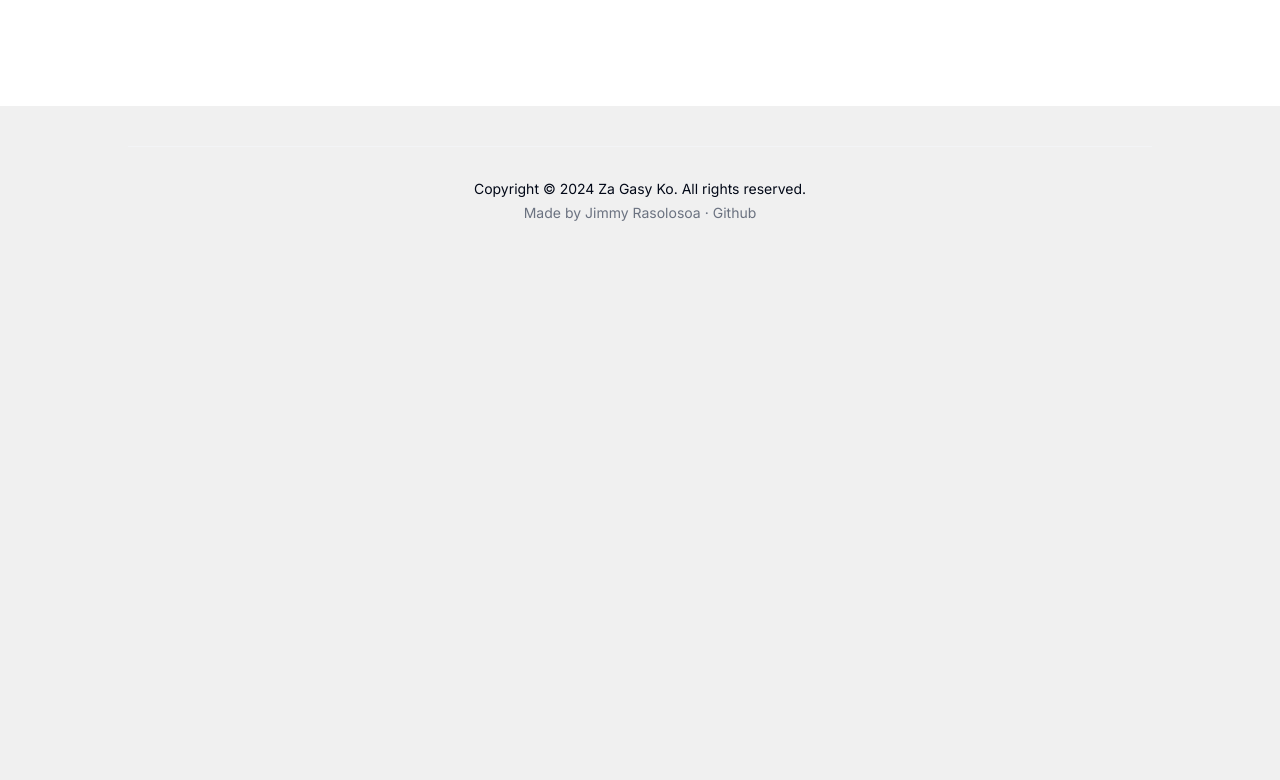
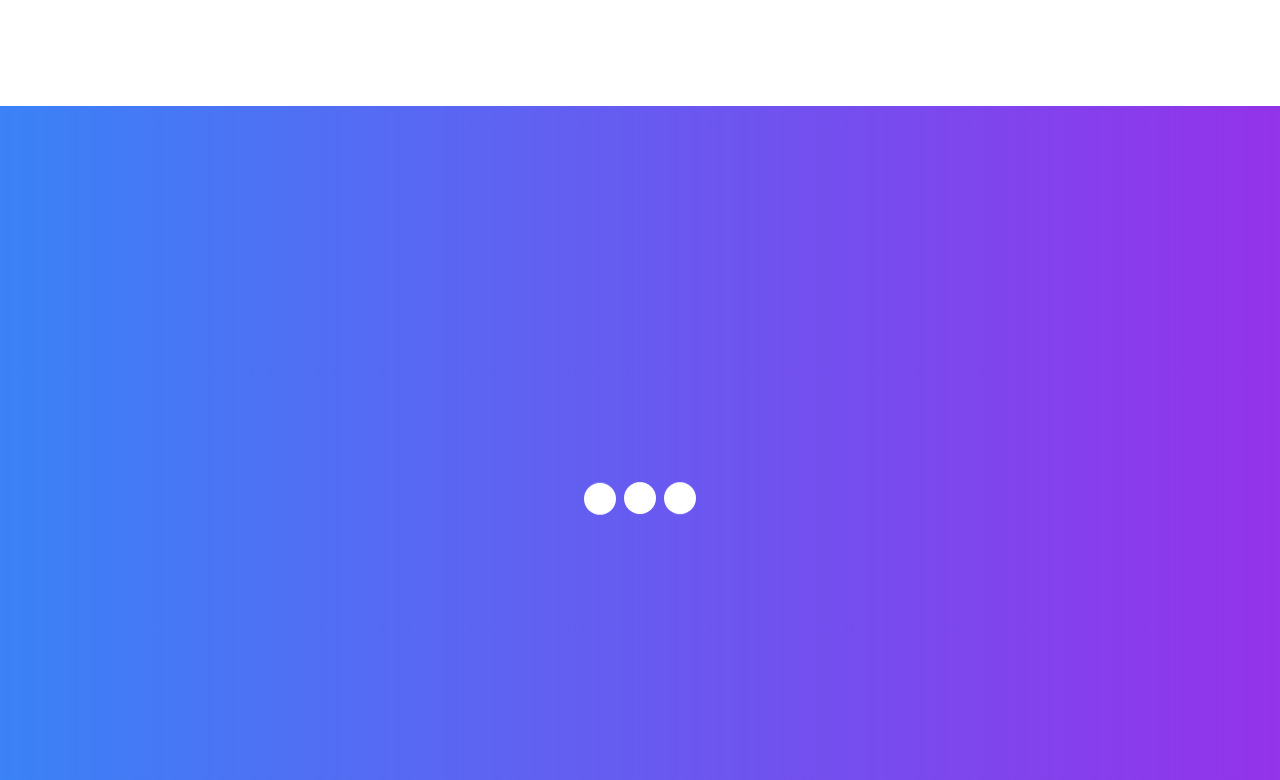
Before and after one commit to Lapocalypsie/blogzagasyko, a Next.js app: page / in a window 1280 px wide. Shown: the part 2420-3200 px from the top of the page. Before the commit the page ends 2703 px from the top, so only its background shows below. Built offline with nearby package versions, Linux system fonts and the light colour scheme.

Commit message:
feat: Add lazy loading for images in page.tsx and loading.tsx components

```diff
--- a/app/(Navigation)/archive/page.tsx
+++ b/app/(Navigation)/archive/page.tsx
@@ -5,10 +5,11 @@ import ArticleCard from "../../components/card/articleCard";
 import Link from "next/link";
 
 const Page = () => {
-  // State for articles and pagination
+  // State for articles, pagination, and loading
   const [articles, setArticles] = useState([]);
   const [currentPage, setCurrentPage] = useState(1);
   const [currentArticles, setCurrentArticles] = useState([]);
+  const [loading, setLoading] = useState(true); // New loading state
   const articlesPerPage = 5; // Number of articles per page
 
   // Fetch articles on component mount
@@ -25,6 +26,8 @@ const Page = () => {
         setArticles(data.data || []); // Adjust according to your API response
       } catch (error) {
         console.error("Failed to fetch articles:", error);
+      } finally {
+        setLoading(false); // Set loading to false after fetching data
       }
     };
 
@@ -47,16 +50,33 @@ const Page = () => {
     setCurrentPage((prevPage) => prevPage - 1);
   };
 
-  return (
-    <div className="container px-8 mx-auto xl:px-5 max-w-screen-lg py-5 lg:py-8 relative">
-      <h1 className="text-center text-3xl font-semibold tracking-tight dark:text-white lg:text-4xl lg:leading-snug">
-        Nos Projets
-      </h1>
+  // Determine what to render
+  let content;
+  if (loading) {
+    content = (
+      <div className="flex justify-center items-center min-h-screen bg-gray-100">
         <div className="text-center">
-        <p className="mt-2 text-lg">
-          Découvrez tout nos actions carritatives !
-        </p>
+          <div className="flex flex-col items-center space-y-4">
+            <div className="relative w-24 h-24">
+              <div className="absolute top-0 left-0 w-full h-full border-8 border-gray-200 rounded-full"></div>
+              <div className="absolute top-0 left-0 w-full h-full border-8 border-blue-500 rounded-full animate-spin border-t-transparent"></div>
             </div>
+            <p className="text-xl font-semibold text-gray-700">Chargement...</p>
+          </div>
+        </div>
+      </div>
+    );
+  } else if (articles.length === 0) {
+    content = (
+      <div className="flex justify-center items-center min-h-screen">
+        <div className="text-center text-2xl">
+          Les projets arrivent bientôt !
+        </div>
+      </div>
+    );
+  } else {
+    content = (
+      <>
         <div className="mt-10 grid gap-10 md:grid-cols-2 lg:gap-10 xl:grid-cols-3">
           {/* Render ArticleCard for each article in current page */}
           {currentArticles.map((article) => (
@@ -143,6 +163,21 @@ const Page = () => {
             </button>
           </nav>
         </div>
+      </>
+    );
+  }
+
+  return (
+    <div className="container px-8 mx-auto xl:px-5 max-w-screen-lg py-5 lg:py-8 relative">
+      <h1 className="text-center text-3xl font-semibold tracking-tight dark:text-white lg:text-4xl lg:leading-snug">
+        Nos Projets
+      </h1>
+      <div className="text-center">
+        <p className="mt-2 text-lg">
+          Découvrez tout nos actions carritatives !
+        </p>
+      </div>
+      {content}
     </div>
   );
 };
--- a/app/components/shared/loading.tsx
+++ b/app/components/shared/loading.tsx
@@ -2,11 +2,11 @@ import React from 'react';
 
 const LoadingPage = () => {
   return (
-    <div className="flex items-center justify-center min-h-screen bg-gradient-to-br from-indigo-500 to-purple-600">
-      <div className="text-center">
-        <div className="animate-spin rounded-full h-32 w-32 border-t-2 border-b-2 border-white mx-auto mb-8"></div>
-        <h2 className="text-3xl font-semibold text-white mb-4">Chargement en cours...</h2>
-        <p className="text-lg text-indigo-200">Préparez-vous à une expérience extraordinaire</p>
+    <div className="flex items-center justify-center min-h-screen bg-gradient-to-r from-blue-500 to-purple-600">
+      <div className="flex space-x-2">
+        <div className="w-8 h-8 bg-white rounded-full animate-bounce"></div>
+        <div className="w-8 h-8 bg-white rounded-full animate-bounce delay-150"></div>
+        <div className="w-8 h-8 bg-white rounded-full animate-bounce delay-300"></div>
       </div>
     </div>
   );
--- a/app/page.tsx
+++ b/app/page.tsx
@@ -1,6 +1,7 @@
 // pages/index.js
 import React from "react";
 import Slider from "./components/diapo/slider";
+import LoadingPage from "./components/shared/loading";
 
 const Home = () => {
   return (
@@ -115,6 +116,7 @@ const Home = () => {
           </div>
         </div>
       </section>
+      <LoadingPage />
     </section>
   );
 };
```
Lines whose indentation alone changed are shown as unchanged.
